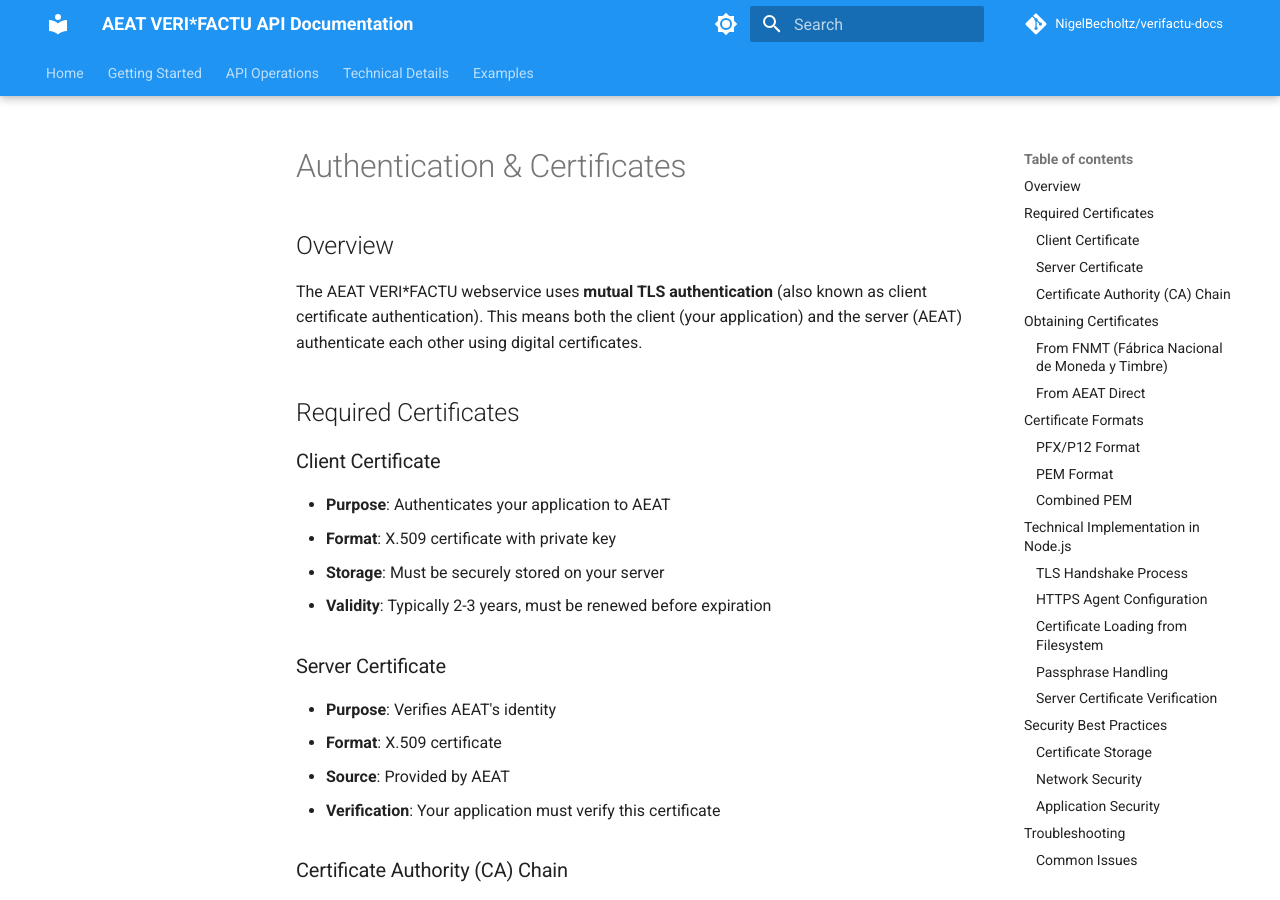
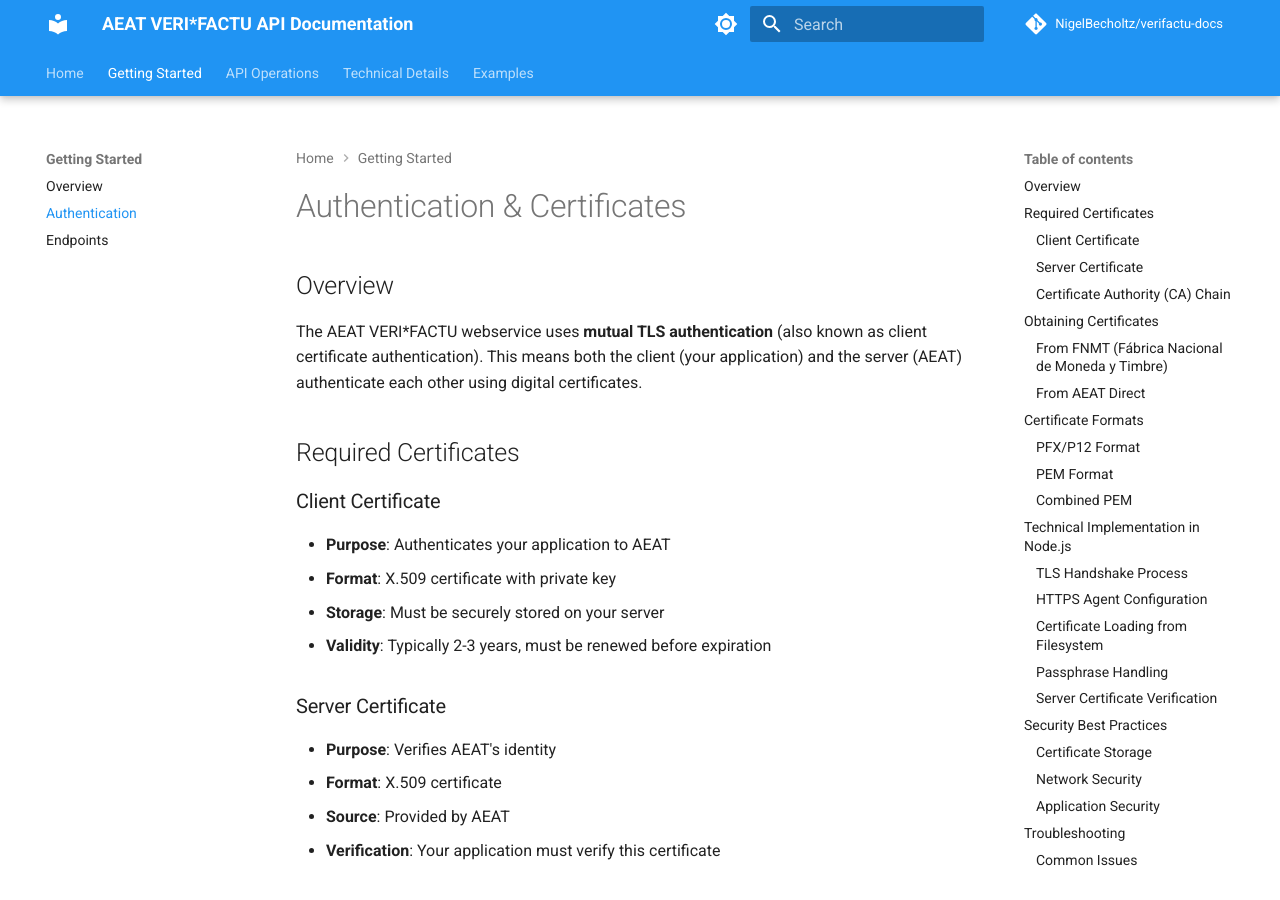
Before and after one commit to NigelBecholtz/verifactu-docs, an MkDocs documentation site: the page built from docs/authentication.md, in a window 1280 px wide and 900 px high. Built offline with MkDocs 1.6.1 and Material for MkDocs 9.7.7, drawn with Linux system fonts in a browser that asks for light colours; comment, search, counter and statistics services are not loaded; some of the changed lines change nothing that is shown.

Commit message:
Fix MkDocs structure: move all content to docs/ folder

```diff
--- a/mkdocs.yml
+++ b/mkdocs.yml
@@ -81,17 +81,17 @@
   - Home: index.md
   - Getting Started:
     - Overview: README.md
-    - Authentication: docs/authentication.md
-    - Endpoints: docs/endpoints.md
+    - Authentication: authentication.md
+    - Endpoints: endpoints.md
   - API Operations:
-    - Register Invoice: docs/alta-register-invoice.md
-    - Cancel Invoice: docs/baja-cancel-invoice.md
-    - Query Invoice: docs/consulta-query-invoice.md
+    - Register Invoice: alta-register-invoice.md
+    - Cancel Invoice: baja-cancel-invoice.md
+    - Query Invoice: consulta-query-invoice.md
   - Technical Details:
-    - Parameters & Fields: docs/parameters-and-fields.md
-    - Error Handling: docs/error-handling.md
-    - Node.js Implementation: docs/node-implementation.md
-  - Examples: docs/examples.md
+    - Parameters & Fields: parameters-and-fields.md
+    - Error Handling: error-handling.md
+    - Node.js Implementation: node-implementation.md
+  - Examples: examples.md
 
 # Extra
 extra:
```
Also changed, not shown: docs/README.md (renamed from README.md), docs/index.md (renamed from index.md).
